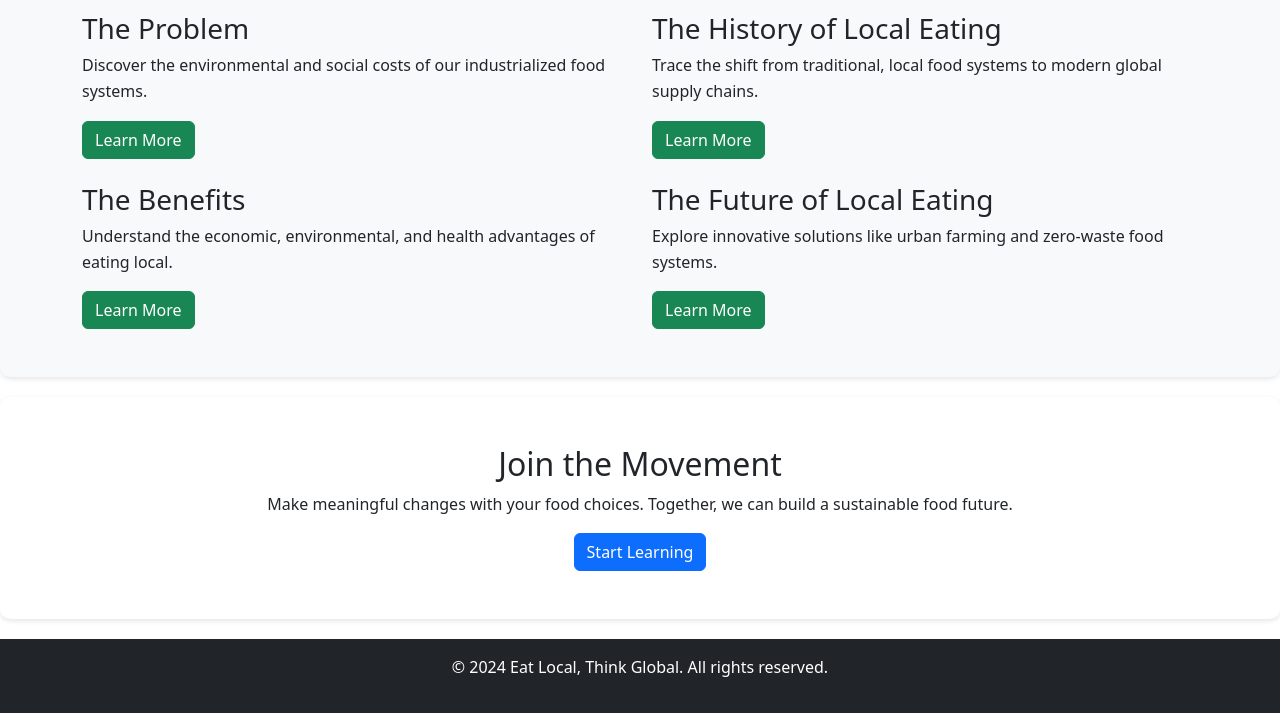
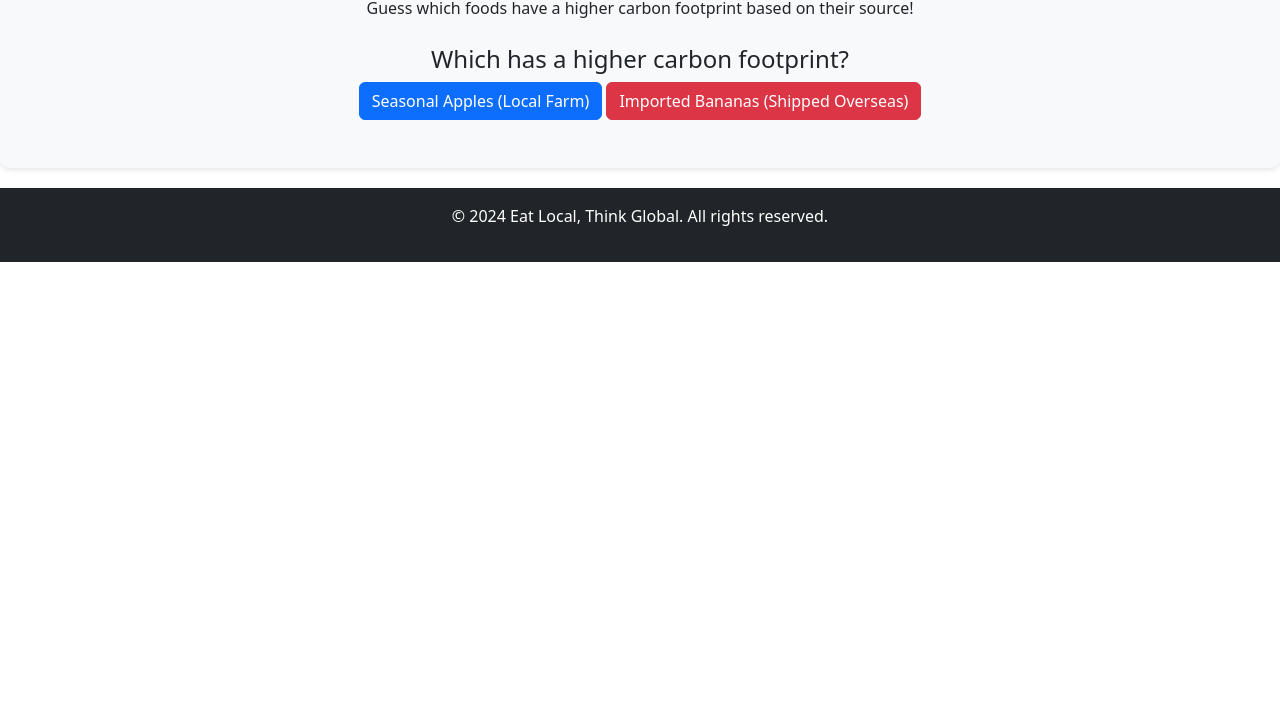
Before and after one commit to edingens/edingens.github.io, a plain HTML site: page index.html in a window 1280 px wide. Shown: the part 666-1379 px from the top of the page. After the commit the page ends 928 px from the top, so only its background shows below. Drawn offline with nearby package versions, Linux system fonts and the light colour scheme.

Commit message:
Update all classes and files with new changes

```diff
--- a/index.html
+++ b/index.html
@@ -67,43 +67,22 @@
         </div>
     </section>
 
-    <!-- Explore the Subtopics -->
-    <section class="py-5 bg-light">
-        <div class="container">
-            <h2 class="text-center mb-4">Explore the Issues</h2>
-            <div class="row">
-                <div class="col-md-6">
-                    <h3>The Problem</h3>
-                    <p>Discover the environmental and social costs of our industrialized food systems.</p>
-                    <a href="problem.html" class="btn btn-success">Learn More</a>
+    <!-- Seasonal vs. Imported Quiz -->
+    <section id="quiz-section" class="py-5 bg-light">
+        <div class="container text-center">
+            <h2>Seasonal vs. Imported Quiz</h2>
+            <p class="mb-4">Guess which foods have a higher carbon footprint based on their source!</p>
+            <div id="quiz-container">
+                <div id="question-container">
+                    <h4 id="question">Which has a higher carbon footprint?</h4>
+                    <button class="btn btn-primary quiz-btn" onclick="checkAnswer('seasonal')">Seasonal Apples (Local Farm)</button>
+                    <button class="btn btn-danger quiz-btn" onclick="checkAnswer('imported')">Imported Bananas (Shipped Overseas)</button>
                 </div>
-                <div class="col-md-6">
-                    <h3>The History of Local Eating</h3>
-                    <p>Trace the shift from traditional, local food systems to modern global supply chains.</p>
-                    <a href="history.html" class="btn btn-success">Learn More</a>
+                <div id="feedback-container" class="mt-3" style="display: none;">
+                    <p id="feedback"></p>
+                    <button class="btn btn-success" onclick="nextQuestion()">Next Question</button>
                 </div>
             </div>
-            <div class="row mt-4">
-                <div class="col-md-6">
-                    <h3>The Benefits</h3>
-                    <p>Understand the economic, environmental, and health advantages of eating local.</p>
-                    <a href="benefits.html" class="btn btn-success">Learn More</a>
-                </div>
-                <div class="col-md-6">
-                    <h3>The Future of Local Eating</h3>
-                    <p>Explore innovative solutions like urban farming and zero-waste food systems.</p>
-                    <a href="future.html" class="btn btn-success">Learn More</a>
-                </div>
-            </div>
-        </div>
-    </section>
-
-    <!-- Call to Action -->
-    <section class="py-5 text-center">
-        <div class="container">
-            <h2>Join the Movement</h2>
-            <p>Make meaningful changes with your food choices. Together, we can build a sustainable food future.</p>
-            <a href="citations.html" class="btn btn-primary">Start Learning</a>
         </div>
     </section>
 
@@ -114,5 +93,71 @@
 
     <!-- Bootstrap JS -->
     <script src="https://cdn.jsdelivr.net/npm/bootstrap@5.3.2/dist/js/bootstrap.bundle.min.js"></script>
+
+    <!-- JavaScript for Quiz -->
+    <script>
+        // Quiz Data
+        const quizQuestions = [
+            {
+                question: "Which has a higher carbon footprint?",
+                options: ["Seasonal Apples (Local Farm)", "Imported Bananas (Shipped Overseas)"],
+                answer: "imported",
+                feedback: "Imported bananas have a significantly higher carbon footprint due to the distance they travel and the resources needed for shipping."
+            },
+            {
+                question: "Which has a higher carbon footprint?",
+                options: ["Local Strawberries (In Season)", "Out-of-Season Strawberries (Flown In)"],
+                answer: "imported",
+                feedback: "Out-of-season strawberries are often flown in from other countries, greatly increasing their carbon footprint."
+            },
+            {
+                question: "Which has a higher carbon footprint?",
+                options: ["Local Kale (Grown Nearby)", "Packaged Lettuce (Traveled 1,000 Miles)"],
+                answer: "imported",
+                feedback: "Packaged lettuce often requires long-distance transport and refrigeration, adding to its carbon footprint."
+            }
+        ];
+
+        let currentQuestionIndex = 0;
+
+        // Load Quiz Question
+        function loadQuestion() {
+            const question = quizQuestions[currentQuestionIndex];
+            document.getElementById("question").innerText = question.question;
+            const buttons = document.querySelectorAll(".quiz-btn");
+            buttons[0].innerText = question.options[0];
+            buttons[0].setAttribute("onclick", `checkAnswer('seasonal')`);
+            buttons[1].innerText = question.options[1];
+            buttons[1].setAttribute("onclick", `checkAnswer('imported')`);
+            document.getElementById("feedback-container").style.display = "none";
+            document.getElementById("question-container").style.display = "block";
+        }
+
+        // Check Answer
+        function checkAnswer(choice) {
+            const question = quizQuestions[currentQuestionIndex];
+            const feedback = document.getElementById("feedback");
+            if (choice === question.answer) {
+                feedback.innerHTML = `<span style="color: green; font-weight: bold;">Correct!</span> ${question.feedback}`;
+            } else {
+                feedback.innerHTML = `<span style="color: red; font-weight: bold;">Incorrect!</span> ${question.feedback}`;
+            }
+            document.getElementById("question-container").style.display = "none";
+            document.getElementById("feedback-container").style.display = "block";
+        }
+
+        // Next Question
+        function nextQuestion() {
+            currentQuestionIndex++;
+            if (currentQuestionIndex < quizQuestions.length) {
+                loadQuestion();
+            } else {
+                document.getElementById("quiz-container").innerHTML = "<h4>You've completed the quiz! Thanks for participating!</h4>";
+            }
+        }
+
+        // Initialize Quiz
+        document.addEventListener("DOMContentLoaded", loadQuestion);
+    </script>
 </body>
 </html>
```
